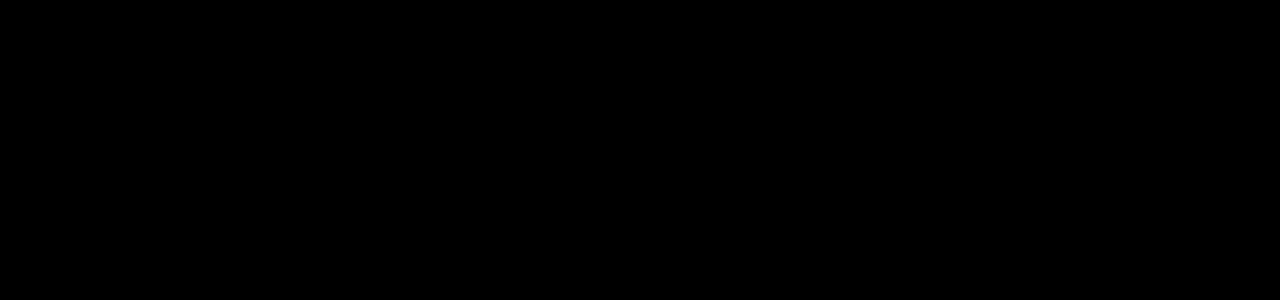
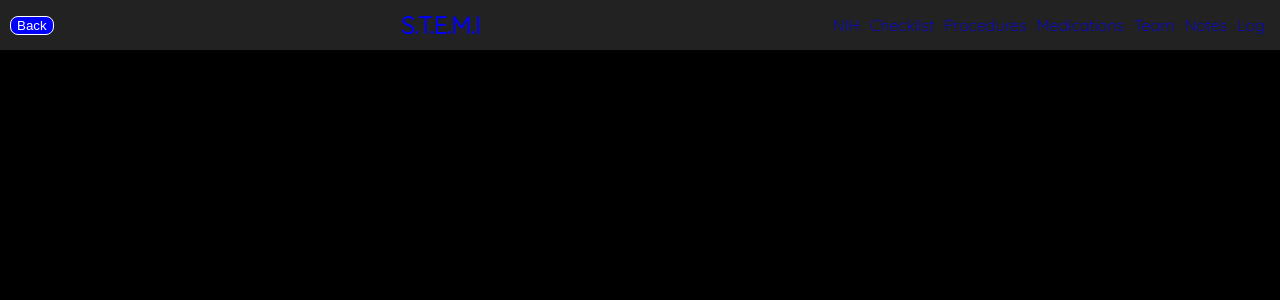
Before and after one commit to pyRN/rapid-resp, a React (Create React App) app: page /stemi in a window 1280 px wide. Before the commit this address had no page. Shown: the top 300 px of the page. Built offline with nearby package versions, Linux system fonts and the light colour scheme.

Commit message:
Added StemiContainer with routing to page, added Generic NavBar to StemiContainer

```diff
--- a/src/App.js
+++ b/src/App.js
@@ -7,6 +7,7 @@
 import LandingPage from "./components/LandingContainer/LandingPage"
 import CodeFastContainer from "./components/CodeFastContainer/CodeFastContainer"
 import CodeBlueContainer from "./components/CodeBlueContainer/CodeBlueContainer"
+import StemiContainer from "./components/StemiContainer/StemiContainer"
 // import LogContainer from "./components/LogContainer"
 
 export default function App() {
@@ -17,6 +18,7 @@
   <Route path="/" element={<LandingPage />}/>
   <Route path="/codeFast" element={<CodeFastContainer />}/>
   <Route path="/codeBlue" element={<CodeBlueContainer />}/>
+  <Route path="/stemi" element={<StemiContainer />}/>
   {/* <Route path="/log" element={<LogContainer />}/> */}
 </Routes>
 </BrowserRouter>
--- a/src/components/LandingContainer/LandingPage.jsx
+++ b/src/components/LandingContainer/LandingPage.jsx
@@ -9,6 +9,9 @@
         <h1>Rapid Response</h1>
         <hr></hr>
         <div className="landing-btns-container">
+          <button className="landing-btn" onClick={() => fnNavigate("/stemi")}>
+            STEMI
+          </button>
           <button
             className="landing-btn"
             onClick={() => fnNavigate("/codeFast")}
--- /dev/null
+++ b/src/components/StemiContainer/NavBar.jsx
@@ -0,0 +1,69 @@
+//Components
+// import Clock from "./Clock";
+// import CodeTime from "./CodeTime";
+
+const NavBar = () => {
+  return (
+    <nav className="navbar">
+      <button className="back-btn">Back</button>
+      <h2 className="brand">S.T.E.M.I</h2>
+      {/* <div className="clocks">
+          <Clock />
+          <CodeTime />
+        </div> */}
+      <div className="navbar-links">
+        <a href="#nih-container" className="nav-link">
+          NIH
+        </a>
+        <a href="#checklist-container" className="nav-link">
+          Checklist
+        </a>
+        <a href="#procedures-container" className="nav-link">
+          Procedures
+        </a>
+        <a href="#medications-container" className="nav-link">
+          Medications
+        </a>
+        <a href="#xteam-members-container" className="nav-link">
+          Team
+        </a>
+        <a href="#notes-container" className="nav-link">
+          Notes
+        </a>
+        <a href="#log-container" className="nav-link">
+          Log
+        </a>
+      </div>
+      <div className="hamburger-menu">
+        <div className="top-hamburger-line"></div>
+        <div className="middle-hamburger-line"></div>
+        <div className="bottom-hamburger-line"></div>
+        <div className="hamburger-links">
+          <a href="#nih-container" className="nav-link">
+            NIH
+          </a>
+          <a href="#checklist-container" className="nav-link">
+            Checklist
+          </a>
+          <a href="#procedures-container" className="nav-link">
+            Procedures
+          </a>
+          <a href="#medications-container" className="nav-link">
+            Medications
+          </a>
+          <a href="#xteam-members-container" className="nav-link">
+            Team
+          </a>
+          <a href="#notes-container" className="nav-link">
+            Notes
+          </a>
+          <a href="#log-container" className="nav-link">
+            Log
+          </a>
+        </div>
+      </div>
+    </nav>
+  );
+};
+
+export default NavBar;
--- /dev/null
+++ b/src/components/StemiContainer/StemiContainer.jsx
@@ -0,0 +1,12 @@
+//Components
+import NavBar from "./NavBar";
+
+const StemiContainer = () => {
+  return (
+    <main className="main-code-blue-container">
+      <NavBar />
+    </main>
+  );
+};
+
+export default StemiContainer;
```
